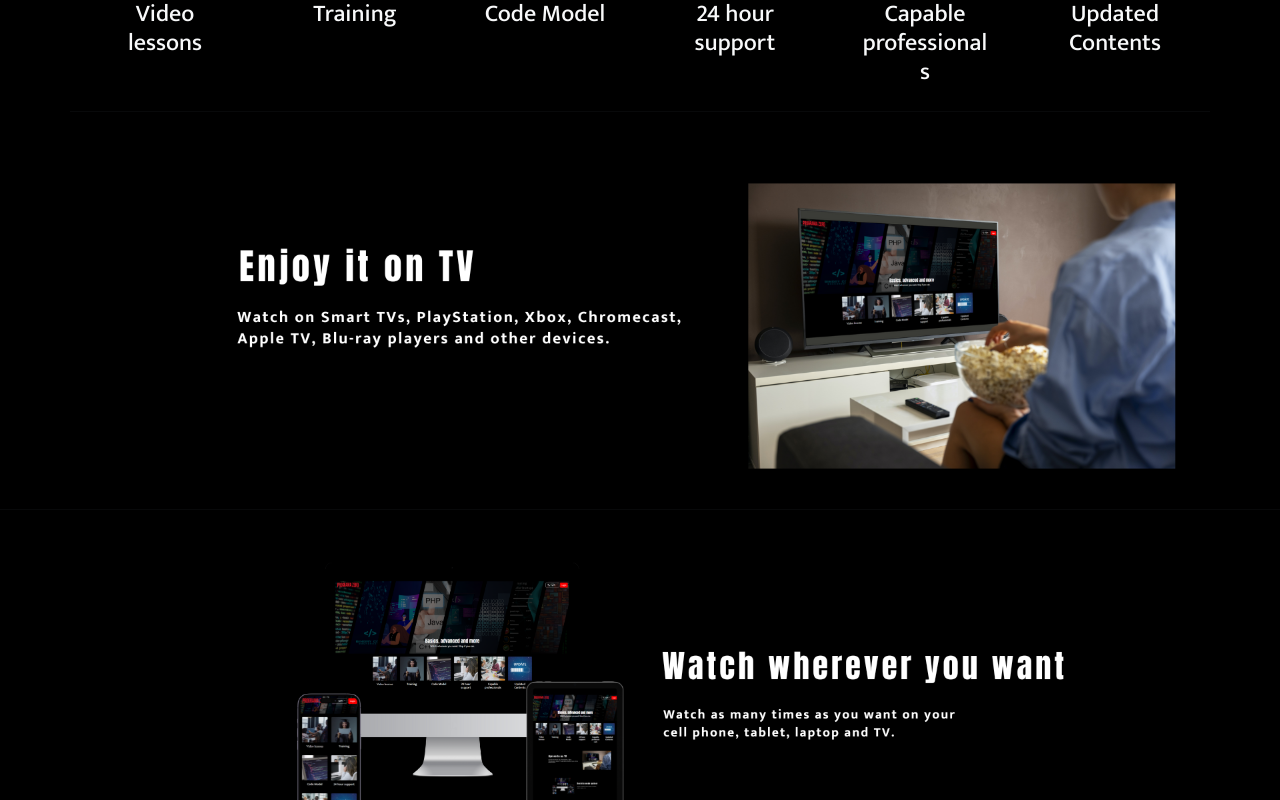
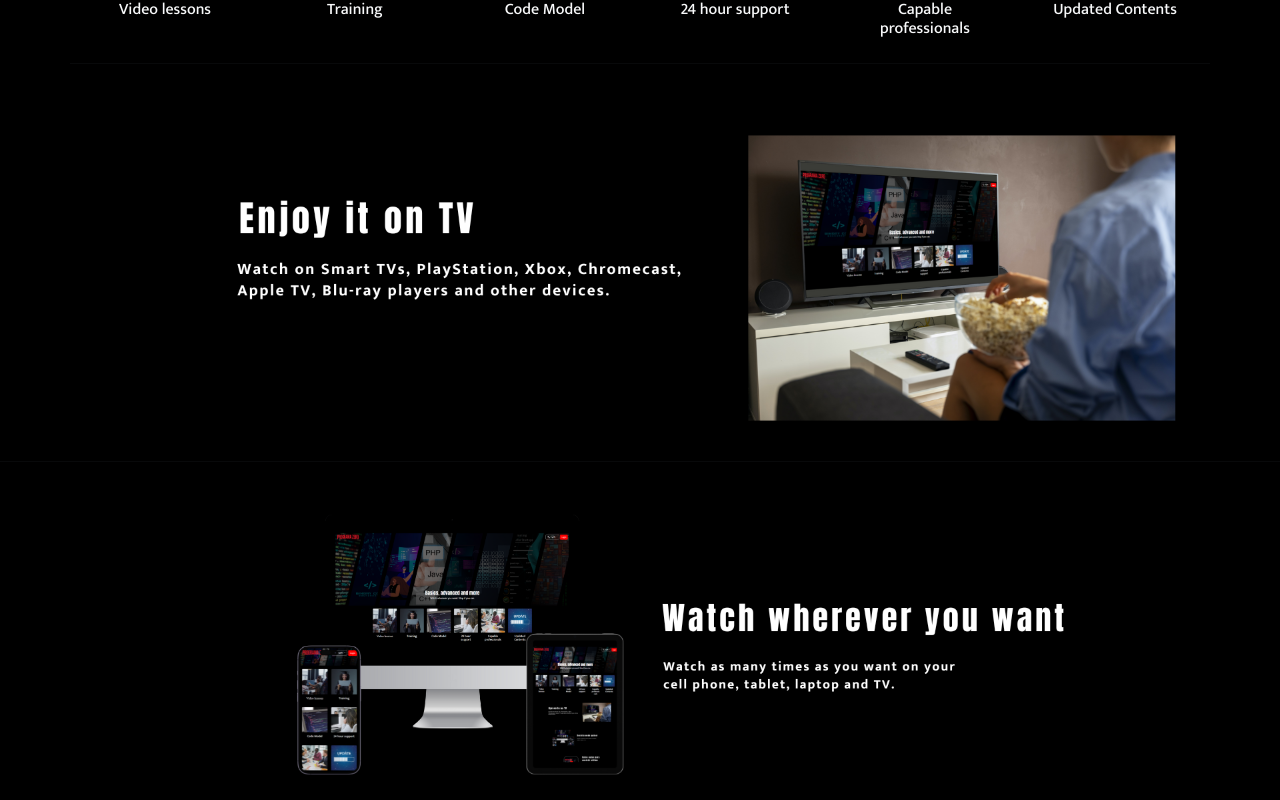
Before and after one commit to PedroBakerofc/Portif-lio, a plain HTML site: page ingles.html in a window 1280 px wide. Shown: the part 1165-1965 px from the top of the page. Drawn offline with nearby package versions, Linux system fonts and the light colour scheme.

Commit message:
Update ingles.html

```diff
--- a/ingles.html
+++ b/ingles.html
@@ -63,8 +63,8 @@
                     <div class="card h-100" style="background-color: black;">
                        <a href="https://www.youtube.com/watch?v=gQojMIhELvM&list=PLoYCgNOIyGAB_8_iq1cL8MVeun7cB6eNc" target="_blank"><img src="img/video aulas.png" class="card-img-top" alt="..."></a>
                        <div class="card-body">
-                        <h4 class="card-title text-light" style="text-align:center ; font-family: mukta;">Video lessons
-                        </h4>
+                        <h6 class="card-title text-light" style="text-align:center ; font-family: mukta;">Video lessons
+                        </h6>
                         </div>
                       </div>
                   </div>
@@ -74,8 +74,8 @@
                     <div class="card h-100" style="background-color: black;">
                        <a href="https://www.udemy.com/course/the-complete-web-development-bootcamp/?gad_source=1&gclid=CjwKCAjwh4-wBhB3EiwAeJsppGQ46y8zqxEfWtq4-J2xq-nRJ5dNSczizCDeMboomRFcoN8qsL_dUxoCxh4QAvD_BwE&matchtype=b&utm_campaign=WebDevelopment_v.PROF_la.EN_cc.BR_ti.8322&utm_content=deal4584&utm_medium=udemyads&utm_source=adwords&utm_term=_._ag_121407285113_._ad_654184984751_._kw_programming+for+beginners_._de_c_._dm__._pl__._ti_kwd-131864717_._li_1001735_._pd__._&couponCode=2021PM25" target="_blank"><img src="img/Capacitação.png" class="card-img-top" alt="..." ></a>
                        <div class="card-body">
-                        <h4 class="card-title text-light" style="text-align:center ; font-family: mukta;">Training
-                        </h4>
+                        <h6 class="card-title text-light" style="text-align:center ; font-family: mukta;">Training
+                        </h6>
                         </div>
                       </div>
                   </div>
@@ -84,8 +84,8 @@
                     <div class="card h-100" style="background-color: black;">
                        <a href="https://www.scriptbrasil.com.br/codigos/" target="_blank"><img src="img/Códigos Modelo.png" class="card-img-top" alt="..."></a>
                        <div class="card-body">
-                        <h4 class="card-title text-light" style="text-align:center ; font-family: mukta;"> Code Model
-                        </h4>
+                        <h6 class="card-title text-light" style="text-align:center ; font-family: mukta;"> Code Model
+                        </h6>
                         </div>
                       </div>
                   </div>
@@ -94,8 +94,8 @@
                     <div class="card h-100" style="background-color: black;">
                        <a href="https://www.codeproject.com/" target="_blank"><img src="img/suporte.png" class="card-img-top" alt="..."></a>
                        <div class="card-body">
-                        <h4 class="card-title text-light" style="text-align:center ; font-family: mukta;">24 hour support
-                        </h4>
+                        <h6 class="card-title text-light" style="text-align:center ; font-family: mukta;">24 hour support
+                        </h6>
                         </div>
                       </div>
                   </div>
@@ -104,8 +104,8 @@
                     <div class="card h-100" style="background-color: black;">
                        <a href="https://chat.openai.com/" target="_blank"><img src="img/profissionais.png" class="card-img-top" alt="..."></a>
                        <div class="card-body">
-                        <h4 class="card-title text-light" style="text-align:center ; font-family: mukta;">Capable professionals
-                        </h4>
+                        <h6 class="card-title text-light" style="text-align:center ; font-family: mukta;">Capable professionals
+                        </h6>
                         </div>
                       </div>
                   </div>
@@ -114,8 +114,8 @@
                     <div class="card h-100" style="background-color: black;">
                        <a href="https://www.bitdegree.org/learn/" target="_blank"><img src="img/atualizados.png" class="card-img-top" alt="..."></a>
                        <div class="card-body">
-                        <h4 class="card-title text-light" style="text-align:center ; font-family: mukta;">Updated Contents
-                        </h4>
+                        <h6 class="card-title text-light" style="text-align:center ; font-family: mukta;">Updated Contents
+                        </h6>
                         </div>
                       </div>
                     </div>
```
